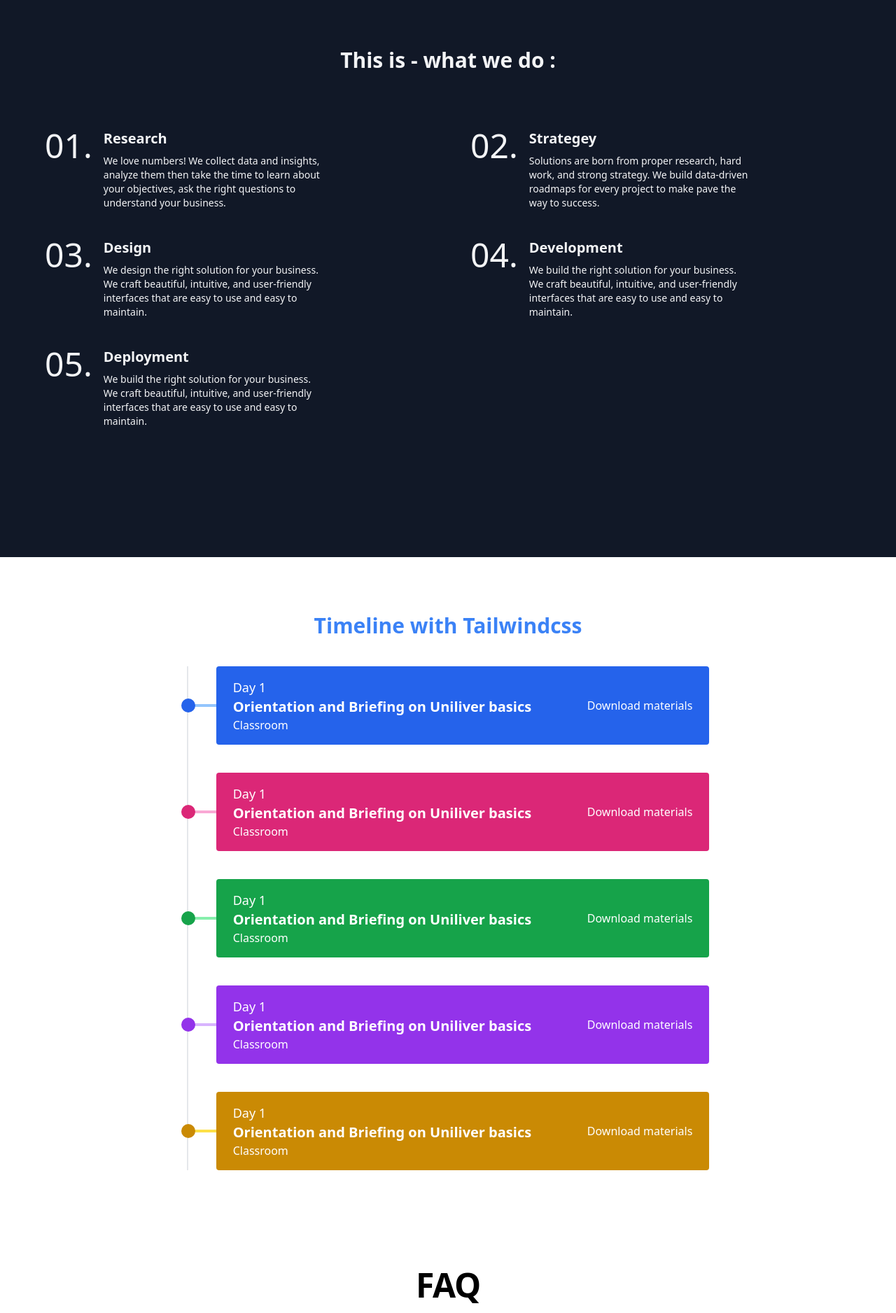
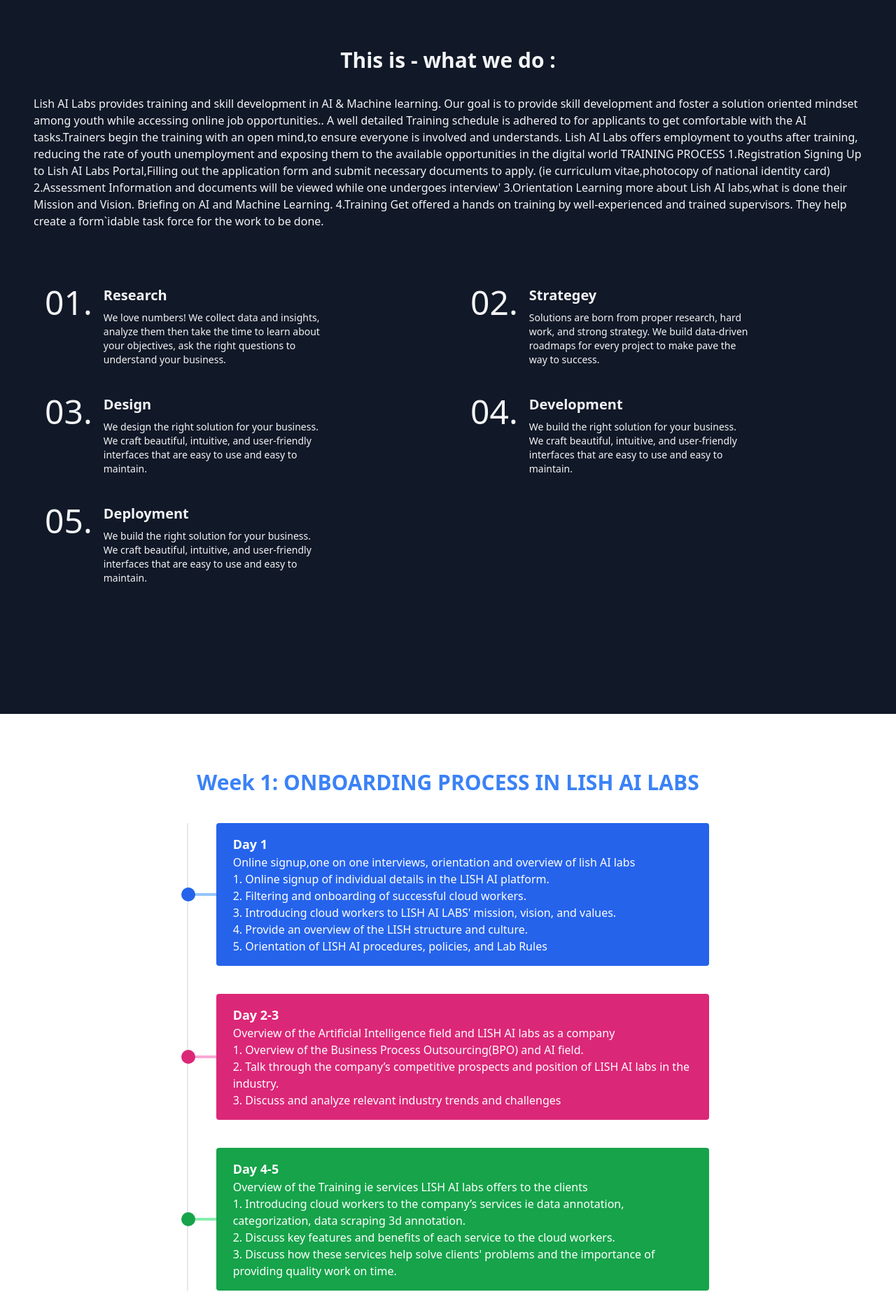
Before and after one commit to joe052/lish-web, an Angular app in the folder web/: page /training in a window 1280 px wide. Shown: the part 740-2616 px from the top of the page at 70% size. Built offline with nearby package versions, Linux system fonts and the light colour scheme.

Commit message:
added training timeline

```diff
--- a/web/src/app/layout/components/pages/training/training.component.html
+++ b/web/src/app/layout/components/pages/training/training.component.html
@@ -23,6 +23,27 @@
       <h1 class="mb-8 text-center text-3xl font-bold text-gray-100">
         This is - what we do :
       </h1>
+      <h2>
+        Lish AI Labs provides training and skill development in AI & Machine learning. Our goal is to provide skill
+        development and foster a solution oriented mindset among youth while accessing online job opportunities..
+        A well detailed Training schedule is adhered to for applicants to get comfortable with the AI tasks.Trainers
+        begin the training with an open mind,to ensure everyone is involved and understands.
+        Lish AI Labs offers employment to youths after training, reducing the rate of youth unemployment and exposing
+        them to the available opportunities in the digital world
+        TRAINING PROCESS
+        1.Registration
+        Signing Up to Lish AI Labs Portal,Filling out the application form and submit necessary documents to apply. (ie
+        curriculum vitae,photocopy of national identity card)
+        2.Assessment
+        Information and documents will be viewed while one undergoes interview'
+        3.Orientation
+        Learning more about Lish AI labs,what is done their Mission and Vision.
+        Briefing on AI and Machine Learning.
+        4.Training
+        Get offered a hands on training by well-experienced and trained supervisors. They help create a form`idable task
+        force for the work to be done.
+
+      </h2>
       <div class="mt-20 max-w-lg sm:mx-auto md:max-w-none">
         <ul class="grid place-content-center sm:grid-cols-2 gap-8">
           <li class="flex">
@@ -88,7 +109,8 @@
 
 <!-- timeline component -->
 <div class="w-10/12 md:w-7/12 lg:6/12 mx-auto relative py-20">
-  <h1 class="text-3xl text-center font-bold text-blue-500">Timeline with Tailwindcss</h1>
+  <h1 class="text-3xl text-center font-bold text-blue-500">Week 1: ONBOARDING PROCESS IN LISH AI LABS
+  </h1>
   <div class="border-l-2 mt-10">
     <!-- Card 1 -->
     <div
@@ -102,11 +124,13 @@
 
       <!-- Content that showing in the box -->
       <div class="flex-auto">
-        <h1 class="text-lg">Day 1</h1>
-        <h1 class="text-xl font-bold">Orientation and Briefing on Uniliver basics</h1>
-        <h3>Classroom</h3>
+        <h1 class="text-lg font-bold">Day 1</h1>
+        <h3>Online signup,one on one interviews, orientation and overview of lish AI labs<br /> 1. Online signup of
+          individual details in the LISH AI platform.<br />2. Filtering and onboarding of successful cloud
+          workers.<br />3. Introducing cloud workers to LISH AI LABS' mission, vision, and values.<br />4. Provide an
+          overview of the LISH structure and culture.<br />5. Orientation of LISH AI procedures, policies, and Lab Rules
+        </h3>
       </div>
-      <a href="#" class="text-center text-white hover:text-gray-300">Download materials</a>
     </div>
 
     <!-- Card 2 -->
@@ -121,11 +145,12 @@
 
       <!-- Content that showing in the box -->
       <div class="flex-auto">
-        <h1 class="text-lg">Day 1</h1>
-        <h1 class="text-xl font-bold">Orientation and Briefing on Uniliver basics</h1>
-        <h3>Classroom</h3>
+        <h1 class="text-lg font-bold">Day 2-3</h1>
+        <h3>Overview of the Artificial Intelligence field and LISH AI labs as a
+          company<br />1. Overview of the Business Process Outsourcing(BPO) and AI field.<br />2. Talk through the
+          company’s competitive prospects and position of LISH AI labs in the industry.<br />3. Discuss and analyze
+          relevant industry trends and challenges</h3>
       </div>
-      <a href="#" class="text-center text-white hover:text-gray-300">Download materials</a>
     </div>
 
     <!-- Card 3 -->
@@ -140,13 +165,18 @@
 
       <!-- Content that showing in the box -->
       <div class="flex-auto">
-        <h1 class="text-lg">Day 1</h1>
-        <h1 class="text-xl font-bold">Orientation and Briefing on Uniliver basics</h1>
-        <h3>Classroom</h3>
+        <h1 class="text-lg font-bold">Day 4-5</h1>
+        <h3>Overview of the Training ie services LISH AI labs offers to the clients<br />1.
+          Introducing cloud workers to the company’s services ie data annotation, categorization, data scraping 3d
+          annotation.<br />2. Discuss key features and benefits of each service to the cloud workers.<br />3. Discuss
+          how these
+          services help solve clients' problems and the importance of providing quality work on time.</h3>
       </div>
-      <a href="#" class="text-center text-white hover:text-gray-300">Download materials</a>
     </div>
-
+  </div>
+  <h1 class="text-3xl text-center font-bold text-blue-500">Week 2: Skill Building and Team Collaboration
+  </h1>
+  <div class="border-l-2 mt-10">
     <!-- Card 4 -->
     <div
       class="transform transition cursor-pointer hover:-translate-y-2 ml-10 relative flex items-center px-6 py-4 bg-purple-600 text-white rounded mb-10 flex-col md:flex-row space-y-4 md:space-y-0">
@@ -159,13 +189,15 @@
 
       <!-- Content that showing in the box -->
       <div class="flex-auto">
-        <h1 class="text-lg">Day 1</h1>
-        <h1 class="text-xl font-bold">Orientation and Briefing on Uniliver basics</h1>
-        <h3>Classroom</h3>
+        <h1 class="text-lg font-bold">Day 6-7</h1>
+        <h3>Technical Training<br />1. Provide technical training to develop cloud workers’
+          proficiency in the tools and software they will use in
+          their role either as agents or quality analyst.<br />2. Go through any relevant programming languages or
+          software applications that are commonly used in the AI
+          industry.
+        </h3>
       </div>
-      <a href="#" class="text-center text-white hover:text-gray-300">Download materials</a>
     </div>
-
     <!-- Card 5 -->
     <div
       class="transform transition cursor-pointer hover:-translate-y-2 ml-10 relative flex items-center px-6 py-4 bg-yellow-600 text-white rounded mb-10 flex-col md:flex-row">
@@ -178,11 +210,126 @@
 
       <!-- Content that showing in the box -->
       <div class="flex-auto">
-        <h1 class="text-lg">Day 1</h1>
-        <h1 class="text-xl font-bold">Orientation and Briefing on Uniliver basics</h1>
-        <h3>Classroom</h3>
+        <h1 class="text-lg font-bold">Day 8-10</h1>
+        <h3>Soft Skills and Customer Service<br />
+          1. Provide soft skills training such as effective communication, active listening, and problem-solving
+          techniques
+          to the cloud workers<br />
+          2. Talk about Lish AI customer service best practices and Client expectations.
+          Provide case studies to show the importance of excellent customer service in terms of quality, output/target,
+          and time management.
+        </h3>
       </div>
-      <a href="#" class="text-center text-white hover:text-gray-300">Download materials</a>
+    </div>
+  </div>
+  <h1 class="text-3xl text-center font-bold text-blue-500">Week 3: Advanced Training and Job-Specific Skills
+  </h1>
+  <div class="border-l-2 mt-10">
+    <!-- Card 1 -->
+    <div
+      class="transform transition cursor-pointer hover:-translate-y-2 ml-10 relative flex items-center px-6 py-4 bg-blue-900 text-white rounded mb-10 flex-col md:flex-row space-y-4 md:space-y-0">
+      <!-- Dot Follwing the Left Vertical Line -->
+      <div class="w-5 h-5 bg-blue-900 absolute -left-10 transform -translate-x-2/4 rounded-full z-10 mt-2 md:mt-0">
+      </div>
+
+      <!-- Line that connecting the box with the vertical line -->
+      <div class="w-10 h-1 bg-blue-300 absolute -left-10 z-0"></div>
+
+      <!-- Content that showing in the box -->
+      <div class="flex-auto">
+        <h1 class="text-lg font-bold">Day 11-12</h1>
+        <h3>Job-Specific Training<br />
+          1. Providing job-specific training to cloud workers.<br />
+          2. Go through all technical projects LISH AI labs receive from several clients.<br />
+          3. Go over job responsibilities and expectations.<br />
+          4. provides hands-on training to practice skills and techniques ie dummy tasks/scenarios.
+        </h3>
+      </div>
+    </div>
+
+    <!-- Card 2 -->
+    <div
+      class="transform transition cursor-pointer hover:-translate-y-2 ml-10 relative flex items-center px-6 py-4 bg-pink-800 text-white rounded mb-10 flex-col md:flex-row space-y-4 md:space-y-0">
+      <!-- Dot Follwing the Left Vertical Line -->
+      <div class="w-5 h-5 bg-pink-800 absolute -left-10 transform -translate-x-2/4 rounded-full z-10 mt-2 md:mt-0">
+      </div>
+
+      <!-- Line that connecting the box with the vertical line -->
+      <div class="w-10 h-1 bg-pink-300 absolute -left-10 z-0"></div>
+
+      <!-- Content that showing in the box -->
+      <div class="flex-auto">
+        <h1 class="text-lg font-bold">Day 13-15</h1>
+        <h3>Process and Quality Control Training<br />
+          1. Discuss the company's quality control measures and how they impact the business/company.<br />
+          2. Provide training on the company's processes and procedures to ensure cloud workers understand the
+          expectations and requirements for their role and what it takes to earn some good money and promotion.
+        </h3>
+      </div>
+    </div>
+
+    <!-- Card 3 -->
+    <div
+      class="transform transition cursor-pointer hover:-translate-y-2 ml-10 relative flex items-center px-6 py-4 bg-red-600 text-white rounded mb-10 flex-col md:flex-row space-y-4 md:space-y-0">
+      <!-- Dot Follwing the Left Vertical Line -->
+      <div class="w-5 h-5 bg-red-600 absolute -left-10 transform -translate-x-2/4 rounded-full z-10 mt-2 md:mt-0">
+      </div>
+
+      <!-- Line that connecting the box with the vertical line -->
+      <div class="w-10 h-1 bg-red-300 absolute -left-10 z-0"></div>
+
+      <!-- Content that showing in the box -->
+      <div class="flex-auto">
+        <h1 class="text-lg font-bold">Day 16-17</h1>
+        <h3>Payments, Compliance, and Ethics.<br />
+          1. Discuss how cloud workers will receive their payments, the mode of payments, and factors affecting their
+          payment per week.<br />
+          2. Discuss compliance requirements such as data privacy and security, anti-money laundering, and other
+          regulatory structures.<br />
+          3. Discuss ethical considerations and expectations for the company and its employees.
+        </h3>
+      </div>
+    </div>
+    <!-- Card 4 -->
+    <div
+      class="transform transition cursor-pointer hover:-translate-y-2 ml-10 relative flex items-center px-6 py-4 bg-green-600 text-white rounded mb-10 flex-col md:flex-row space-y-4 md:space-y-0">
+      <!-- Dot Follwing the Left Vertical Line -->
+      <div class="w-5 h-5 bg-green-600 absolute -left-10 transform -translate-x-2/4 rounded-full z-10 mt-2 md:mt-0">
+      </div>
+
+      <!-- Line that connecting the box with the vertical line -->
+      <div class="w-10 h-1 bg-green-300 absolute -left-10 z-0"></div>
+
+      <!-- Content that showing in the box -->
+      <div class="flex-auto">
+        <h1 class="text-lg font-bold">Day 18-19</h1>
+        <h3>Team Building.<br />
+          1. Conduct team-building activities to encourage communication and collaboration among cloud workers through
+          group discussion.<br />
+          2. Provide opportunities for the cloud worker to get to know one another and build relationships.
+        </h3>
+      </div>
+    </div>
+    <!-- Card 5 -->
+    <div
+      class="transform transition cursor-pointer hover:-translate-y-2 ml-10 relative flex items-center px-6 py-4 bg-yellow-400 text-white rounded mb-10 flex-col md:flex-row space-y-4 md:space-y-0">
+      <!-- Dot Follwing the Left Vertical Line -->
+      <div class="w-5 h-5 bg-yellow-400 absolute -left-10 transform -translate-x-2/4 rounded-full z-10 mt-2 md:mt-0">
+      </div>
+
+      <!-- Line that connecting the box with the vertical line -->
+      <div class="w-10 h-1 bg-yellow-100 absolute -left-10 z-0"></div>
+
+      <!-- Content that showing in the box -->
+      <div class="flex-auto">
+        <h1 class="text-lg font-bold">Day 20-21</h1>
+        <h3>Finalization, Account Creation and Feedback.<br />
+          1. provide a final review of the training program and answer any questions that remain.<br />
+          2. Provide opportunities for the cloud workers to offer feedback on the onboarding and training process.<br />
+          3. Discuss ongoing training and development opportunities available to employees.
+          Account creation for practice tasks.
+        </h3>
+      </div>
     </div>
   </div>
 </div>
```
